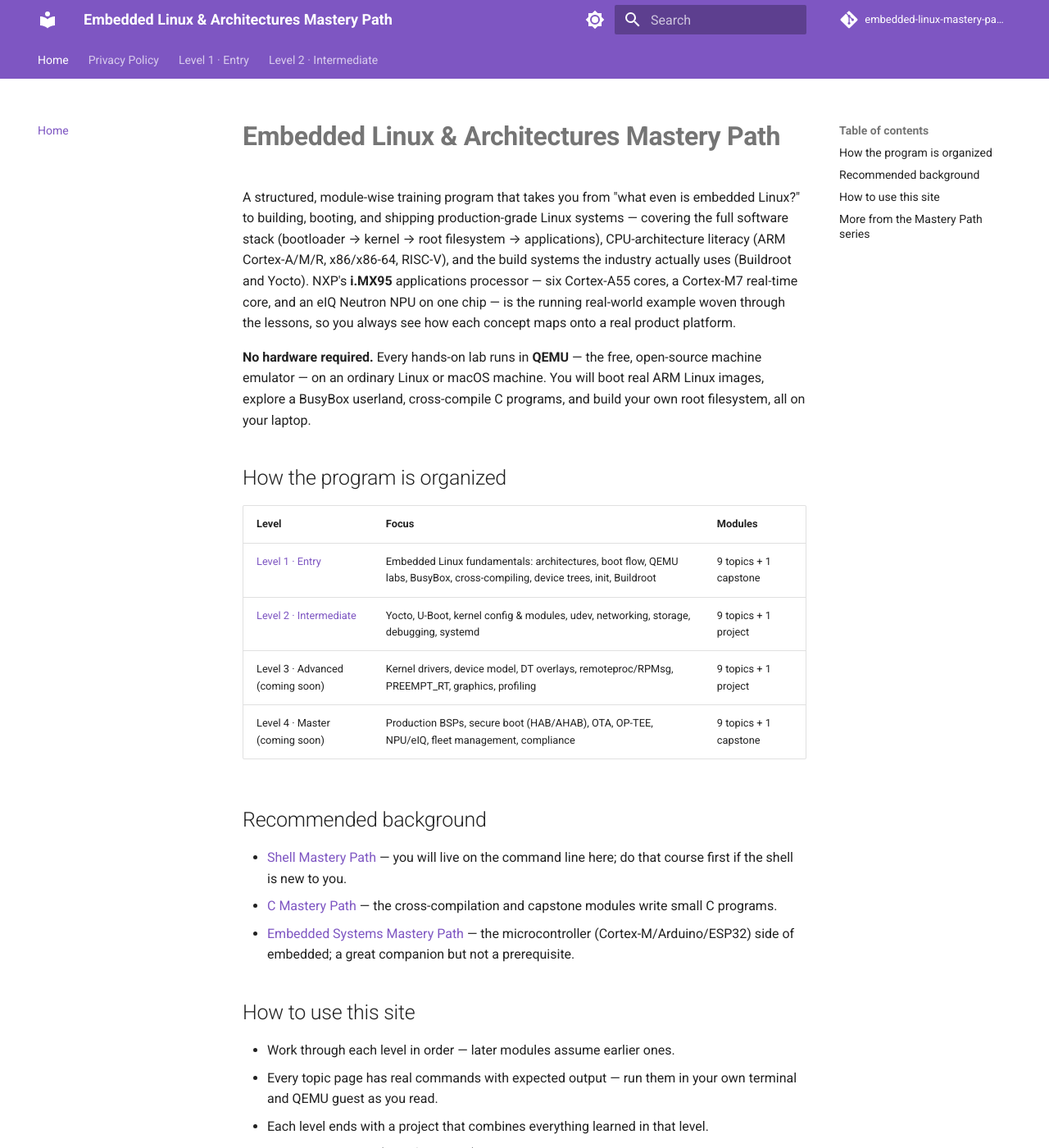
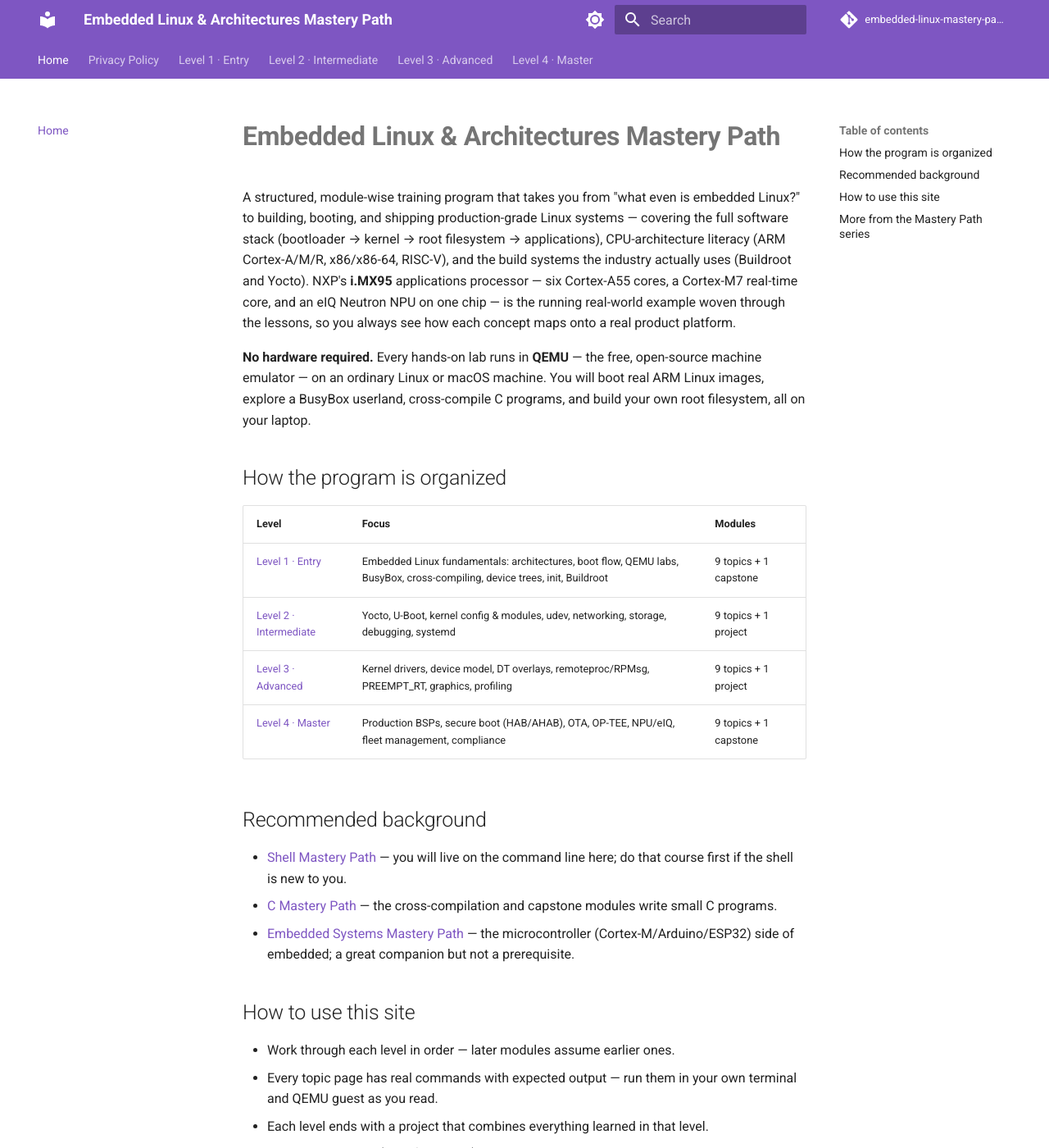
Before and after one commit to SIGILIPELLI/embedded-linux-mastery-path, an MkDocs documentation site: the page built from docs/index.md, in a window 1280 px wide and 1400 px high. Shown: the whole window at 82% size. Built offline with MkDocs 1.6.1 and Material for MkDocs 9.7.7, drawn with Linux system fonts in a browser that asks for light colours; comment, search, counter and statistics services are not loaded; part of the change alters nothing that is shown.

Commit message:
Restore finished level(s) to nav/sitemap/homepage
Co-Authored-By: Claude Opus 5 <noreply@anthropic.com>

```diff
--- a/docs/index.md
+++ b/docs/index.md
@@ -26,8 +26,8 @@ programs, and build your own root filesystem, all on your laptop.
 |-------|-------|---------|
 | [Level 1 · Entry](level-1/index.md) | Embedded Linux fundamentals: architectures, boot flow, QEMU labs, BusyBox, cross-compiling, device trees, init, Buildroot | 9 topics + 1 capstone |
 | [Level 2 · Intermediate](level-2/index.md) | Yocto, U-Boot, kernel config & modules, udev, networking, storage, debugging, systemd | 9 topics + 1 project |
-| Level 3 · Advanced (coming soon) | Kernel drivers, device model, DT overlays, remoteproc/RPMsg, PREEMPT_RT, graphics, profiling | 9 topics + 1 project |
-| Level 4 · Master (coming soon) | Production BSPs, secure boot (HAB/AHAB), OTA, OP-TEE, NPU/eIQ, fleet management, compliance | 9 topics + 1 capstone |
+| [Level 3 · Advanced](level-3/index.md) | Kernel drivers, device model, DT overlays, remoteproc/RPMsg, PREEMPT_RT, graphics, profiling | 9 topics + 1 project |
+| [Level 4 · Master](level-4/index.md) | Production BSPs, secure boot (HAB/AHAB), OTA, OP-TEE, NPU/eIQ, fleet management, compliance | 9 topics + 1 capstone |
 
 ## Recommended background
 
--- a/mkdocs.yml
+++ b/mkdocs.yml
@@ -74,7 +74,27 @@ nav:
       - "08 · Read-Only Rootfs & Factory Reset": level-2/08-read-only-rootfs.md
       - "09 · systemd Deep Dive": level-2/09-systemd-deep-dive.md
       - "10 · Project — Custom Yocto Image for QEMU": level-2/10-project-yocto-qemu-image.md
-# --- auto-pruned stub levels (see AdSense low-value-content fix) ---
-exclude_docs: |
-  level-3/*.md
-  level-4/*.md
+  - "Level 3 · Advanced":
+      - Overview: level-3/index.md
+      - "01 · Kernel Driver Development — Char Drivers": level-3/01-kernel-driver-development.md
+      - "02 · Platform Drivers & the Device Model": level-3/02-platform-drivers-device-model.md
+      - "03 · Device Tree Overlays": level-3/03-device-tree-overlays.md
+      - "04 · Interrupts & Kernel Concurrency": level-3/04-interrupts-kernel-concurrency.md
+      - "05 · Heterogeneous Compute — remoteproc & RPMsg": level-3/05-remoteproc-rpmsg.md
+      - "06 · Real-Time Linux (PREEMPT_RT)": level-3/06-real-time-preempt-rt.md
+      - "07 · Graphics — DRM/KMS & Wayland": level-3/07-graphics-drm-wayland.md
+      - "08 · Power Management & Thermal": level-3/08-power-management-thermal.md
+      - "09 · Performance Profiling (perf, ftrace)": level-3/09-performance-profiling.md
+      - "10 · Project — Sensor Driver + Userspace Stack": level-3/10-project-sensor-driver.md
+  - "Level 4 · Master":
+      - Overview: level-4/index.md
+      - "01 · Production BSP Maintenance": level-4/01-production-bsp-maintenance.md
+      - "02 · Secure Boot Chain (HAB/AHAB)": level-4/02-secure-boot-hab-ahab.md
+      - "03 · OTA Updates (RAUC, SWUpdate, OSTree)": level-4/03-ota-updates.md
+      - "04 · Trusted Execution — OP-TEE & TrustZone": level-4/04-op-tee-trustzone.md
+      - "05 · NPU & ML Acceleration (eIQ)": level-4/05-npu-ml-acceleration.md
+      - "06 · Containers & Virtualization on Embedded": level-4/06-containers-virtualization.md
+      - "07 · Fleet Management & Provisioning": level-4/07-fleet-management.md
+      - "08 · Security Hardening & CVE Management": level-4/08-security-hardening.md
+      - "09 · Compliance & Open-Source Licensing": level-4/09-compliance-licensing.md
+      - "10 · Capstone — Production-Grade i.MX95 Product": level-4/10-capstone-imx95-product.md
```
